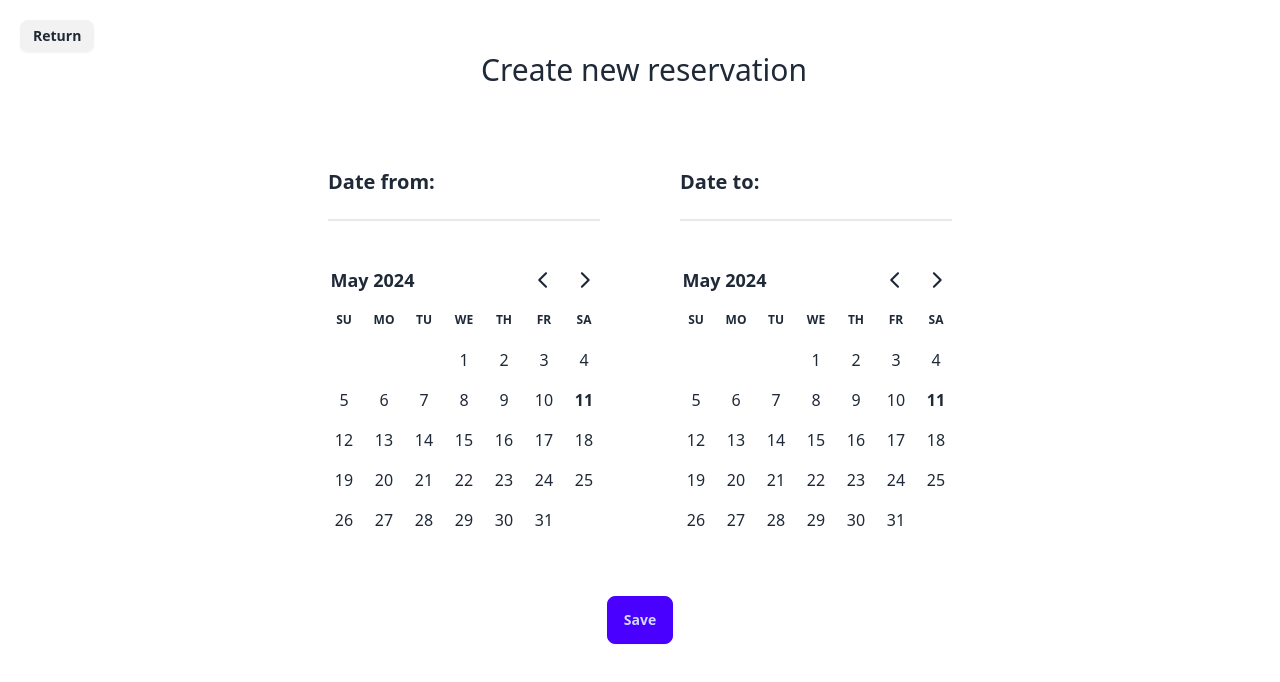
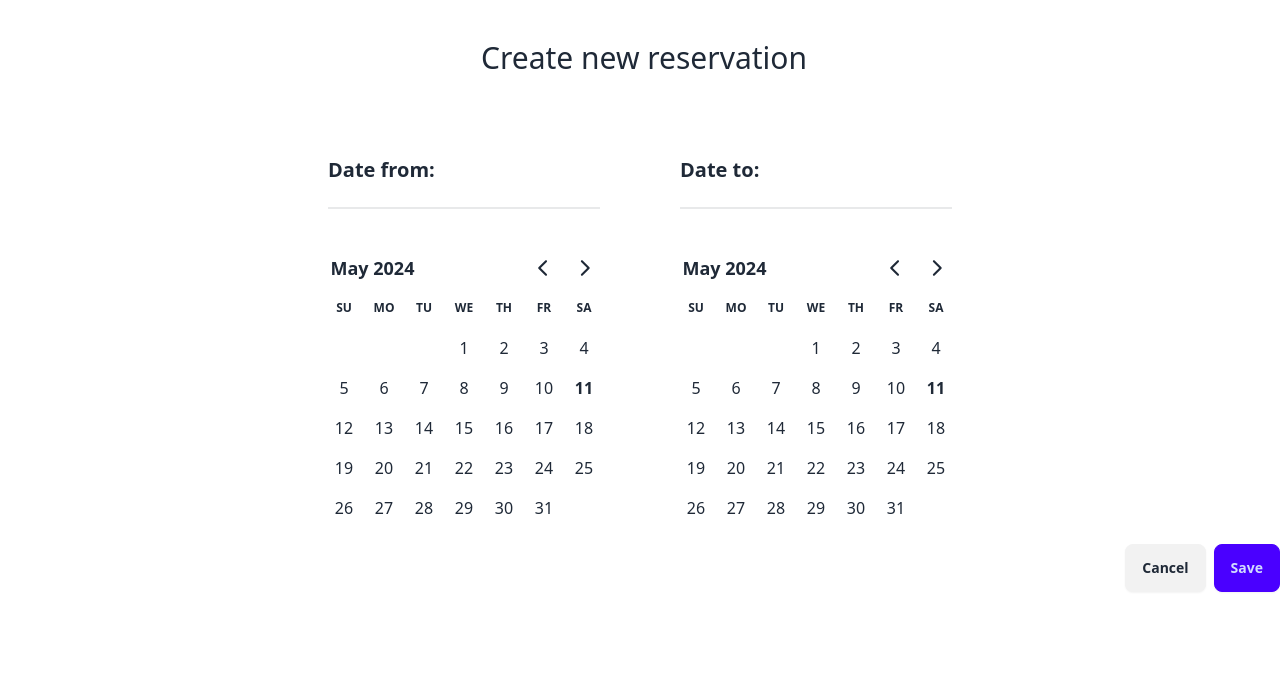
Before and after one commit to jacekobst1/emoti-booking-spa, a React (Vite) app: page /reservations/new in a window 1280 px wide. Shown: the top 682 px of the page. Built offline with nearby package versions, Linux system fonts and the light colour scheme; no server answers.

Commit message:
style: unify views structure (put content into containers)

```diff
--- a/src/views/reservations/ReservationCreateView.tsx
+++ b/src/views/reservations/ReservationCreateView.tsx
@@ -31,7 +31,9 @@ function ReservationCreateView() {
 
     return (
         <>
-            <Link to={ReservationsListRoute.path} className="btn btn-sm mt-5 ml-5">Return</Link>
+            <div className="container mx-auto flex flex-col mt-10">
+                <div>
+                </div>
 
                 <div className="flex flex-col items-center">
                     <h1 className="text-3xl ml-2">Create new reservation</h1>
@@ -55,7 +57,14 @@ function ReservationCreateView() {
                         </div>
                     </div>
 
-                <button onClick={save} className="btn btn-primary mt-10">Save</button>
+                </div>
+
+                <div className="flex justify-end">
+                    <div>
+                        <Link to={ReservationsListRoute.path} className="btn">Cancel</Link>
+                        <button onClick={save} className="btn btn-primary ml-2">Save</button>
+                    </div>
+                </div>
             </div>
         </>
     );
--- a/src/views/reservations/ReservationsListView.tsx
+++ b/src/views/reservations/ReservationsListView.tsx
@@ -1,5 +1,5 @@
 import {useReservationStore} from "store/reservationStore.ts";
-import React, {useEffect} from "react";
+import {useEffect} from "react";
 import {formatMoneyToUi} from "helpers/moneyFormatter.ts";
 import {Link} from "react-router-dom";
 import {ReservationCreateRoute} from "router/routes.tsx";
@@ -13,10 +13,10 @@ function ReservationsListView() {
 
     return (
         <>
-            <div className="flex flex-col items-center mt-5">
-                <div className="flex items-center">
+            <div className="container mx-auto flex flex-col mt-10">
+                <div className="flex justify-between">
                     <h1 className="text-3xl">Reservations list</h1>
-                    <Link to={ReservationCreateRoute.path} className="btn btn-sm btn-primary ml-36">Create new</Link>
+                    <Link to={ReservationCreateRoute.path} className="btn btn-primary ml-36">Create new</Link>
                 </div>
 
                 <div className="overflow-x-auto mt-10">
```
Lines whose indentation alone changed are shown as unchanged.
